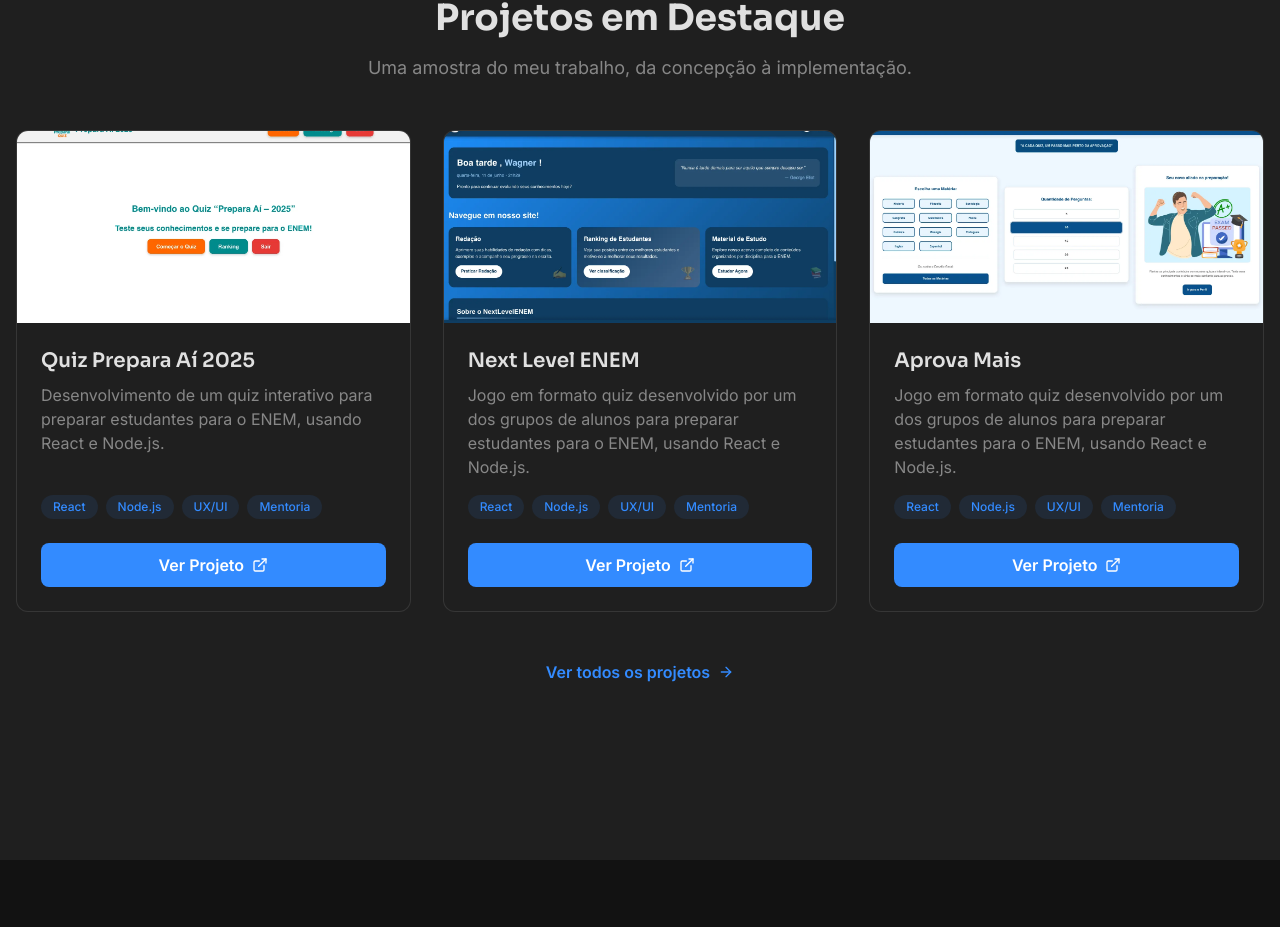
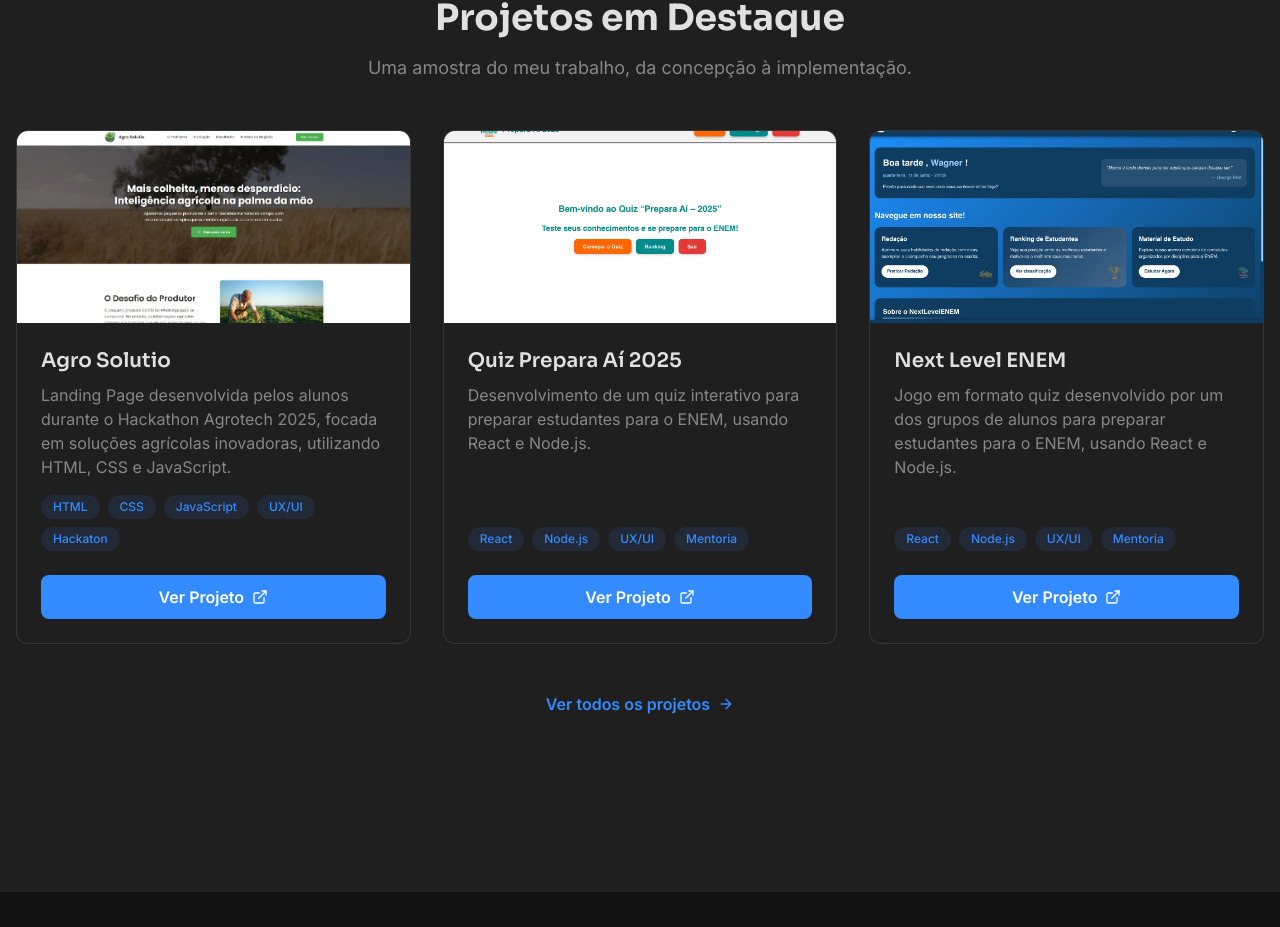
Before and after one commit to wsabor/wsabor.dev, a Next.js app: page / in a window 1280 px wide. Shown: the part 1271-2198 px from the top of the page. Built offline with nearby package versions, Linux system fonts and the light colour scheme.

Commit message:
chore(Projects): edited Projects page

```diff
--- a/src/data/projects.ts
+++ b/src/data/projects.ts
@@ -11,6 +11,16 @@ export type Project = {
 export const allProjects: Project[] = [
   {
     id: 1,
+    title: "Agro Solutio",
+    image: "agrosolutio.webp",
+    basePath: "/img/hackaton/",
+    link: "https://agrosolutio.vercel.app",
+    description:
+      "Landing Page desenvolvida pelos alunos durante o Hackathon Agrotech 2025, focada em soluções agrícolas inovadoras, utilizando HTML, CSS e JavaScript.",
+    tags: ["HTML", "CSS", "JavaScript", "UX/UI", "Hackaton"],
+  },
+  {
+    id: 2,
     title: "Quiz Prepara Aí 2025",
     image: "preparai2025.webp",
     basePath: "/img/projects/quiz-preparai/",
@@ -20,7 +30,7 @@ export const allProjects: Project[] = [
     tags: ["React", "Node.js", "UX/UI", "Mentoria"],
   },
   {
-    id: 2,
+    id: 3,
     title: "Next Level ENEM",
     image: "nextLevelEnem.webp",
     basePath: "/img/projects/quiz-preparai/",
@@ -30,7 +40,7 @@ export const allProjects: Project[] = [
     tags: ["React", "Node.js", "UX/UI", "Mentoria"],
   },
   {
-    id: 3,
+    id: 4,
     title: "Aprova Mais",
     image: "aprovaMais.webp",
     basePath: "/img/projects/quiz-preparai/",
@@ -40,7 +50,7 @@ export const allProjects: Project[] = [
     tags: ["React", "Node.js", "UX/UI", "Mentoria"],
   },
   {
-    id: 4,
+    id: 5,
     title: "Gabarita Mente",
     image: "gabaritaMente.webp",
     basePath: "/img/projects/quiz-preparai/",
@@ -50,7 +60,7 @@ export const allProjects: Project[] = [
     tags: ["React", "Node.js", "UX/UI", "Mentoria"],
   },
   {
-    id: 5,
+    id: 6,
     title: "Desafio Nota 1000",
     image: "desafioNota1000.webp",
     basePath: "/img/projects/quiz-preparai/",
```
Also changed, not shown: public/img/hackaton/agrosolutio.webp (added).
